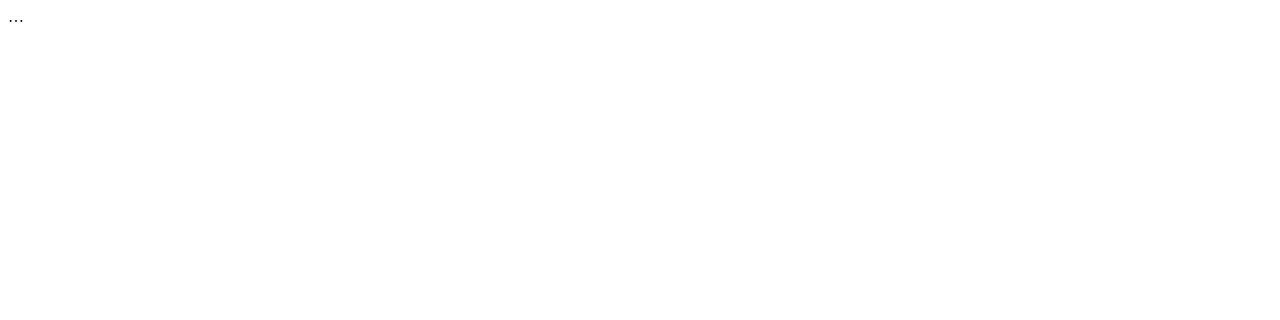
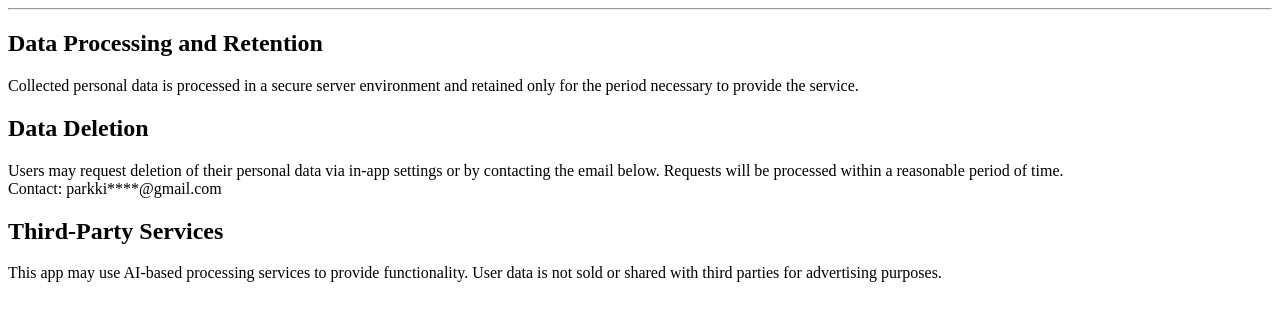
Before and after one commit to parkkisoon-ai/aion-privacy-policy, a plain HTML site: page index.html in a window 1280 px wide. Drawn offline with Linux system fonts and the light colour scheme.

Commit message:
Add privacy policy to index.html
Added a privacy policy section detailing data processing, retention, deletion, and third-party services.

```diff
--- a/index.html
+++ b/index.html
@@ -1 +1,33 @@
-<html> … </html>
+<!DOCTYPE html>
+<html lang="en">
+<head>
+  <meta charset="UTF-8" />
+  <meta name="viewport" content="width=device-width, initial-scale=1.0" />
+  <title>AION Privacy Policy</title>
+</head>
+<body>
+
+<hr />
+
+<h2>Data Processing and Retention</h2>
+<p>
+Collected personal data is processed in a secure server environment
+and retained only for the period necessary to provide the service.
+</p>
+
+<h2>Data Deletion</h2>
+<p>
+Users may request deletion of their personal data via in-app settings
+or by contacting the email below. Requests will be processed within
+a reasonable period of time.<br />
+Contact: parkki****@gmail.com
+</p>
+
+<h2>Third-Party Services</h2>
+<p>
+This app may use AI-based processing services to provide functionality.
+User data is not sold or shared with third parties for advertising purposes.
+</p>
+
+</body>
+</html>
```
